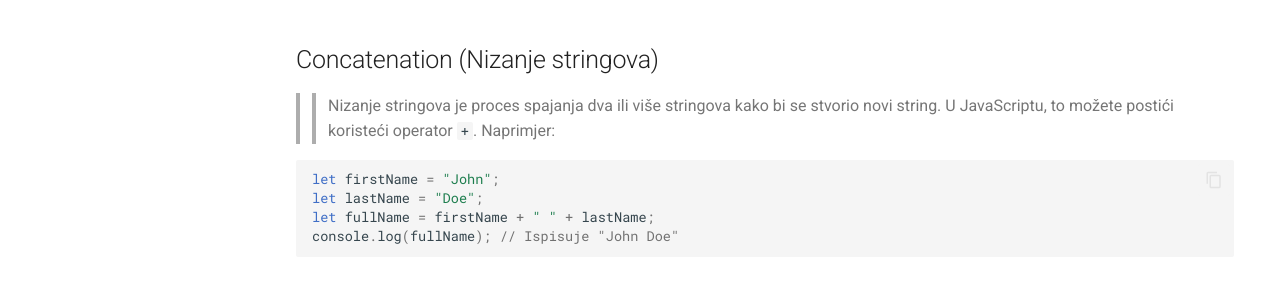
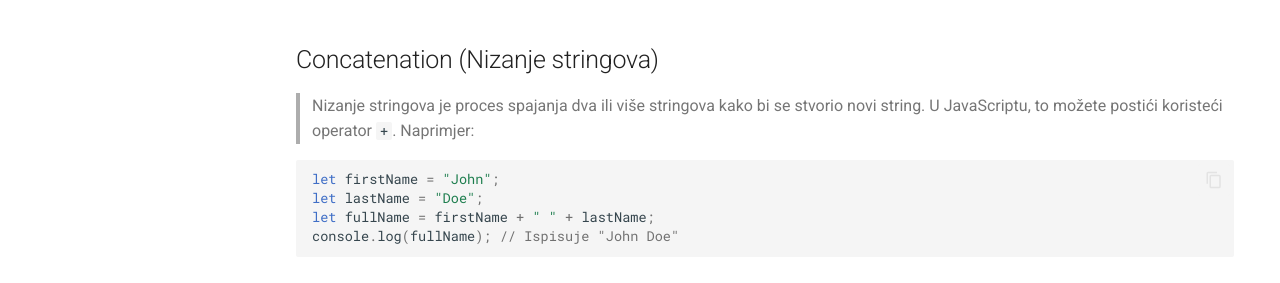
Before and after one commit to BHFFMMST/Web-development, an MkDocs documentation site: the page built from docs/content/intermediate/stringovi/index.md, in a window 1280 px wide. Shown: the part 186-469 px from the top of the page. Built offline with MkDocs 1.6.1 and Material for MkDocs 9.7.7, drawn with Linux system fonts in a browser that asks for light colours; comment, search, counter and statistics services are not loaded.

Commit message:
Edited some parts of the documentation

````diff
--- a/docs/content/intermediate/stringovi/index.md
+++ b/docs/content/intermediate/stringovi/index.md
@@ -2,7 +2,7 @@
 
 ## Concatenation (Nizanje stringova)
 
->> Nizanje stringova je proces spajanja dva ili više stringova kako bi se stvorio novi string. U JavaScriptu, to možete postići koristeći operator `+`. Naprimjer:
+> Nizanje stringova je proces spajanja dva ili više stringova kako bi se stvorio novi string. U JavaScriptu, to možete postići koristeći operator `+`. Naprimjer:
 
 ```js
 let firstName = "John";
````
Also changed, not shown: docs/content/intermediate/sortiranje niza/index.md (+0 -4 lines).
